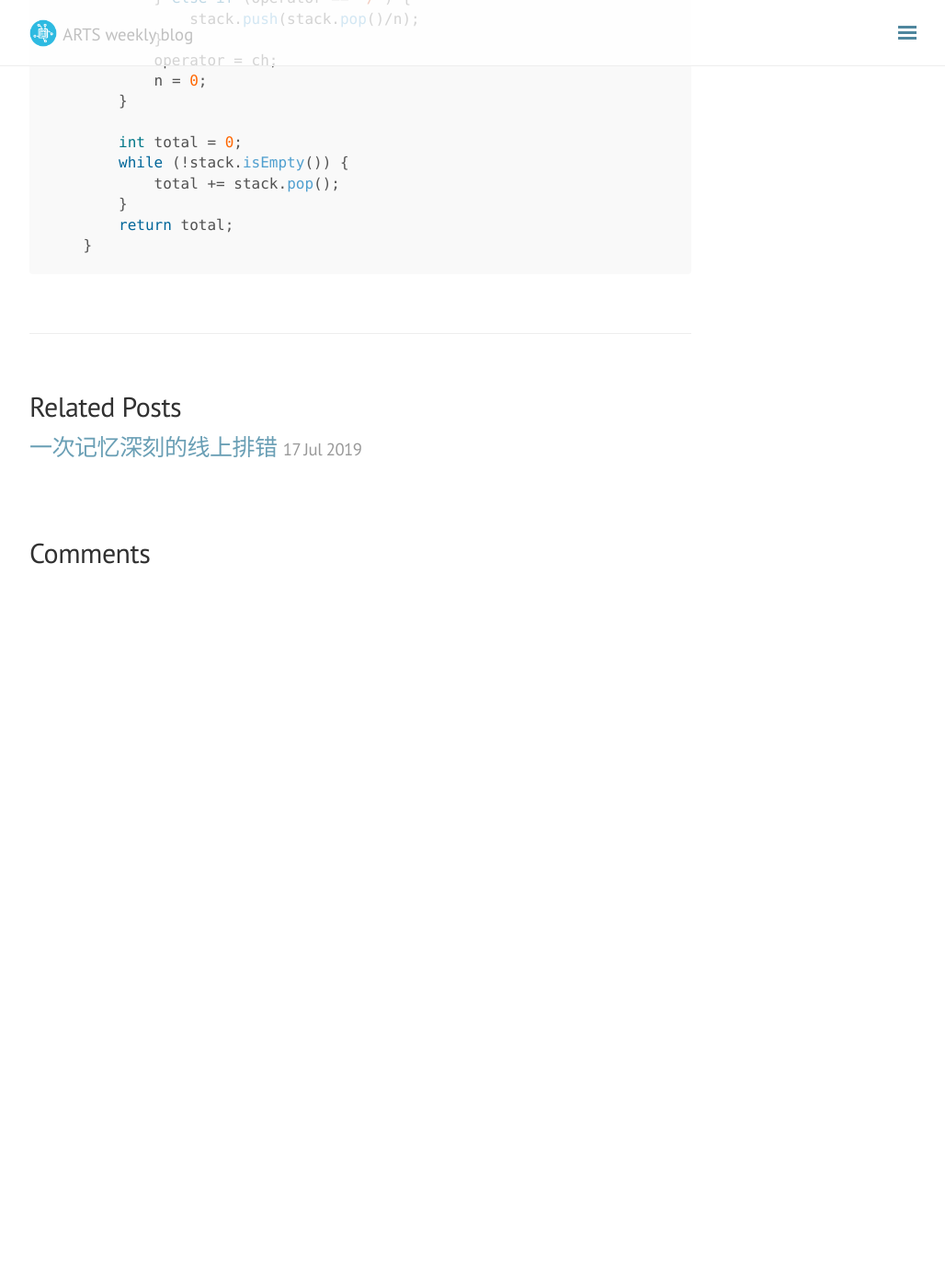
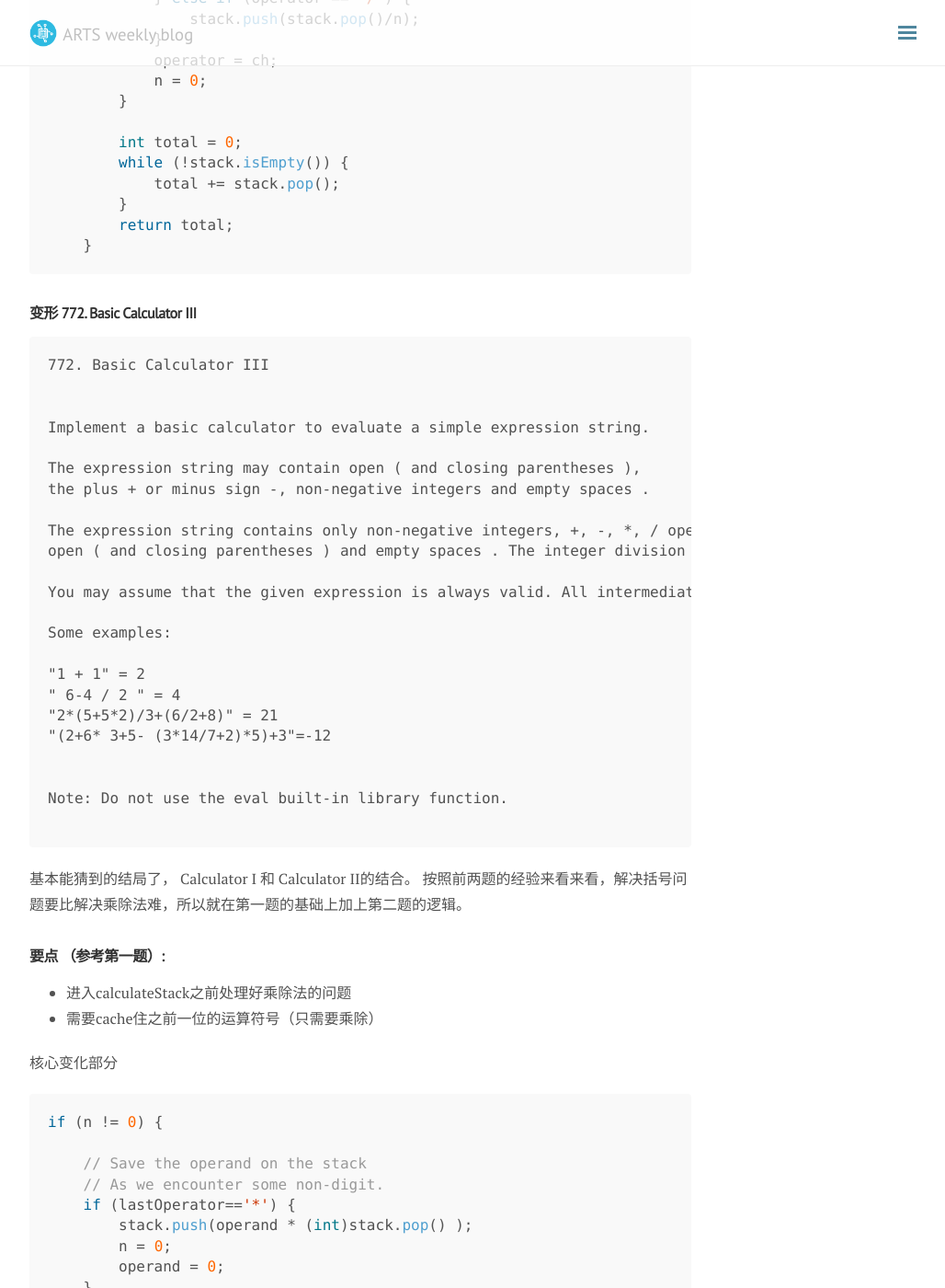
Before and after one commit to YiYeHuang/arts-tech-blog, a Jekyll site: the page built from _posts/2019-07-23-algo-calculate.md, in a window 1280 px wide and 1400 px high, scrolled down 6022 px. Shown: the whole window at 92% size, without its empty margins (248-1276 px from the left). Built offline with Jekyll 4.4.1, drawn with Linux system fonts in a browser that asks for light colours; nearby versions of some CDN libraries; comment, search, counter and statistics services are not loaded; before the commit the page ends 6652 px from its top, so only the background shows below that; some of the changed text lies outside the part shown.

Commit message:
Update 2019-07-23-algo-calculate.md

````diff
--- a/_posts/2019-07-23-algo-calculate.md
+++ b/_posts/2019-07-23-algo-calculate.md
@@ -134,7 +134,7 @@ tag: [leetcode, stack, hard]
     }
 ```
 
-#### 变形:
+#### 变形1:
 有时候，题会有变形，将正序运算变成prefix operator. e.g: (-7(+8 9))
 这个时候需要略做改动，要点还是一样，抓住input永远是valid的这一点，不用做过多的case考虑，
 
@@ -168,7 +168,6 @@ pop-> result1, pop->sign, pop->result2 变成 pop->sign, pop-> result1, pop->res
     }
 ```
 又因为现在的输入主体的数字之间有空格，需要额外处理在看到' '的时候主动push进数字，并且位数计算清零.
-
 
 
 ### 变形 227. Basic CalculatorII
@@ -258,3 +257,150 @@ pop-> result1, pop->sign, pop->result2 变成 pop->sign, pop-> result1, pop->res
         return total;
     }
 ```
+
+### 变形 772. Basic Calculator III
+
+```text
+772. Basic Calculator III
+
+
+Implement a basic calculator to evaluate a simple expression string.
+
+The expression string may contain open ( and closing parentheses ),
+the plus + or minus sign -, non-negative integers and empty spaces .
+
+The expression string contains only non-negative integers, +, -, *, / operators ,
+open ( and closing parentheses ) and empty spaces . The integer division should truncate toward zero.
+
+You may assume that the given expression is always valid. All intermediate results will be in the range of [-2147483648, 2147483647].
+
+Some examples:
+
+"1 + 1" = 2
+" 6-4 / 2 " = 4
+"2*(5+5*2)/3+(6/2+8)" = 21
+"(2+6* 3+5- (3*14/7+2)*5)+3"=-12
+
+
+Note: Do not use the eval built-in library function.
+
+```
+
+基本能猜到的结局了， Calculator I 和 Calculator II的结合。
+按照前两题的经验来看来看，解决括号问题要比解决乘除法难，所以就在第一题的基础上加上第二题的逻辑。
+
+#### 要点 （参考第一题）:
+- 进入calculateStack之前处理好乘除法的问题
+- 需要cache住之前一位的运算符号（只需要乘除）
+
+核心变化部分
+```java
+if (n != 0) {
+
+    // Save the operand on the stack
+    // As we encounter some non-digit.
+    if (lastOperator=='*') {
+        stack.push(operand * (int)stack.pop() );
+        n = 0;
+        operand = 0;
+    }
+    else if (lastOperator=='/') {
+        stack.push(operand / (int)stack.pop());
+        n = 0;
+        operand = 0;
+    } else {
+        stack.push(operand);
+        n = 0;
+        operand = 0;
+    }
+}
+```
+
+```java
+public static int calculate(String s) {
+
+    int operand = 0;
+    int n = 0;
+    Stack<Object> stack = new Stack<Object>();
+
+    char lastOperator = '+';
+
+    for (int i = s.length() - 1; i >= 0; i--) {
+
+        char ch = s.charAt(i);
+
+        if (Character.isDigit(ch)) {
+
+            // Forming the operand - in reverse order.
+            operand = (int) Math.pow(10, n) * (int) (ch - '0') + operand;
+            n += 1;
+
+        } else if (ch != ' ') {
+            if (n != 0) {
+
+                // Save the operand on the stack
+                // As we encounter some non-digit.
+                if (lastOperator=='*') {
+                    stack.push(operand * (int)stack.pop() );
+                    n = 0;
+                    operand = 0;
+                }
+                else if (lastOperator=='/') {
+                    stack.push(operand / (int)stack.pop());
+                    n = 0;
+                    operand = 0;
+                } else {
+                    stack.push(operand);
+                    n = 0;
+                    operand = 0;
+                }
+            }
+            if (ch == '(') {
+
+                int res = calculateStack(stack);
+                stack.pop();
+                // Append the evaluated result to the stack.
+                // This result could be of a sub-expression within the parenthesis.
+                stack.push(res);
+
+            } else {
+                // For other non-digits just push onto the stack.
+                if (ch != '*' && ch != '/') {
+                    stack.push(ch);
+                }
+                lastOperator = ch;
+            }
+        }
+    }
+
+    //Push the last operand to stack, if any.
+    if (n != 0) {
+        stack.push(operand);
+    }
+
+    // Evaluate any left overs in the stack.
+    return calculateStack(stack);
+}
+
+public static int calculateStack(Stack<Object> stack) {
+
+    int res = 0;
+
+    if (!stack.empty()) {
+        res = (int) stack.pop();
+    }
+
+    // Evaluate the expression till we get corresponding ')'
+    while (!stack.empty() && !((char) stack.peek() == ')')) {
+
+        char sign = (char) stack.pop();
+
+        if (sign == '+') {
+            res += (int) stack.pop();
+        } else {
+            res -= (int) stack.pop();
+        }
+    }
+    return res;
+}
+```
````
